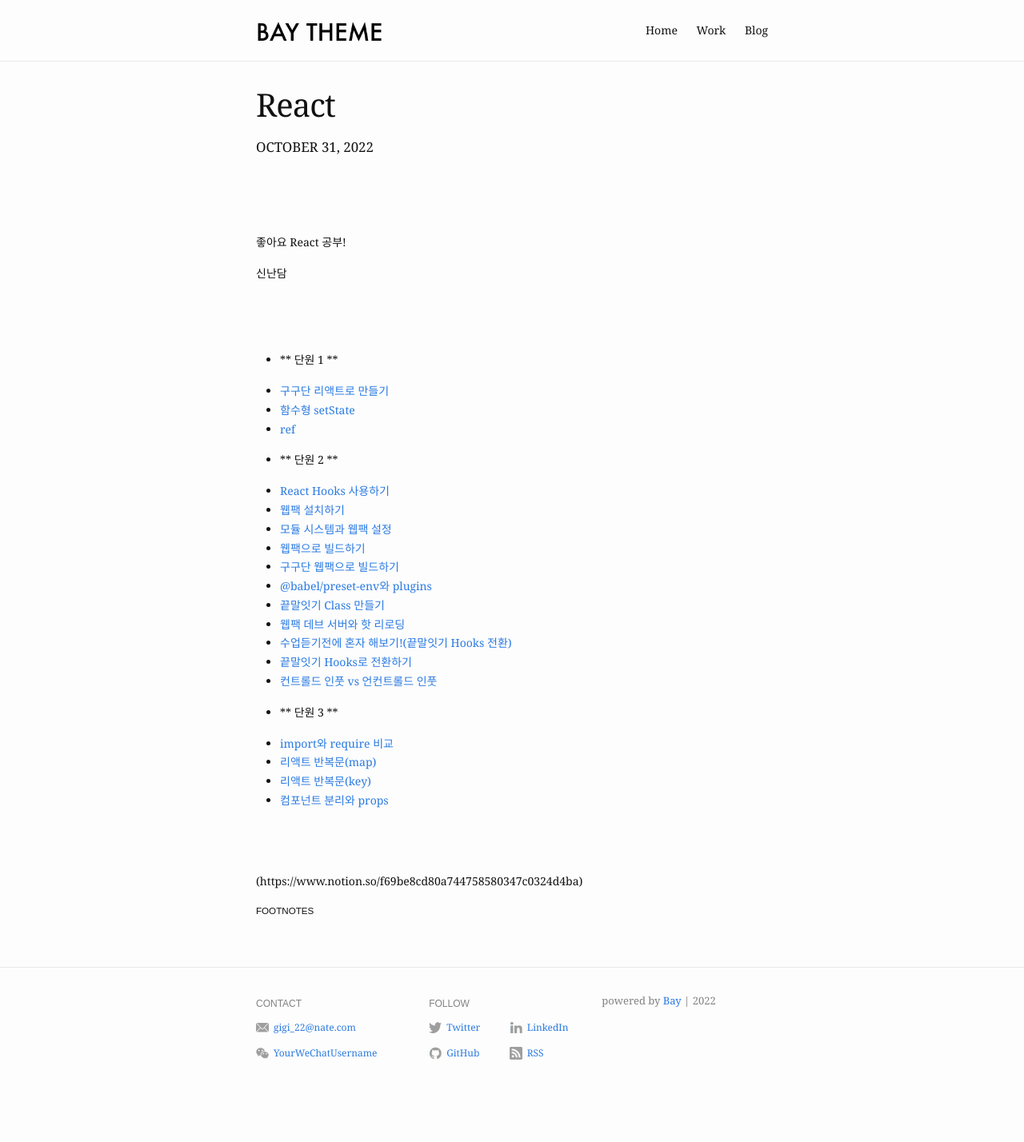
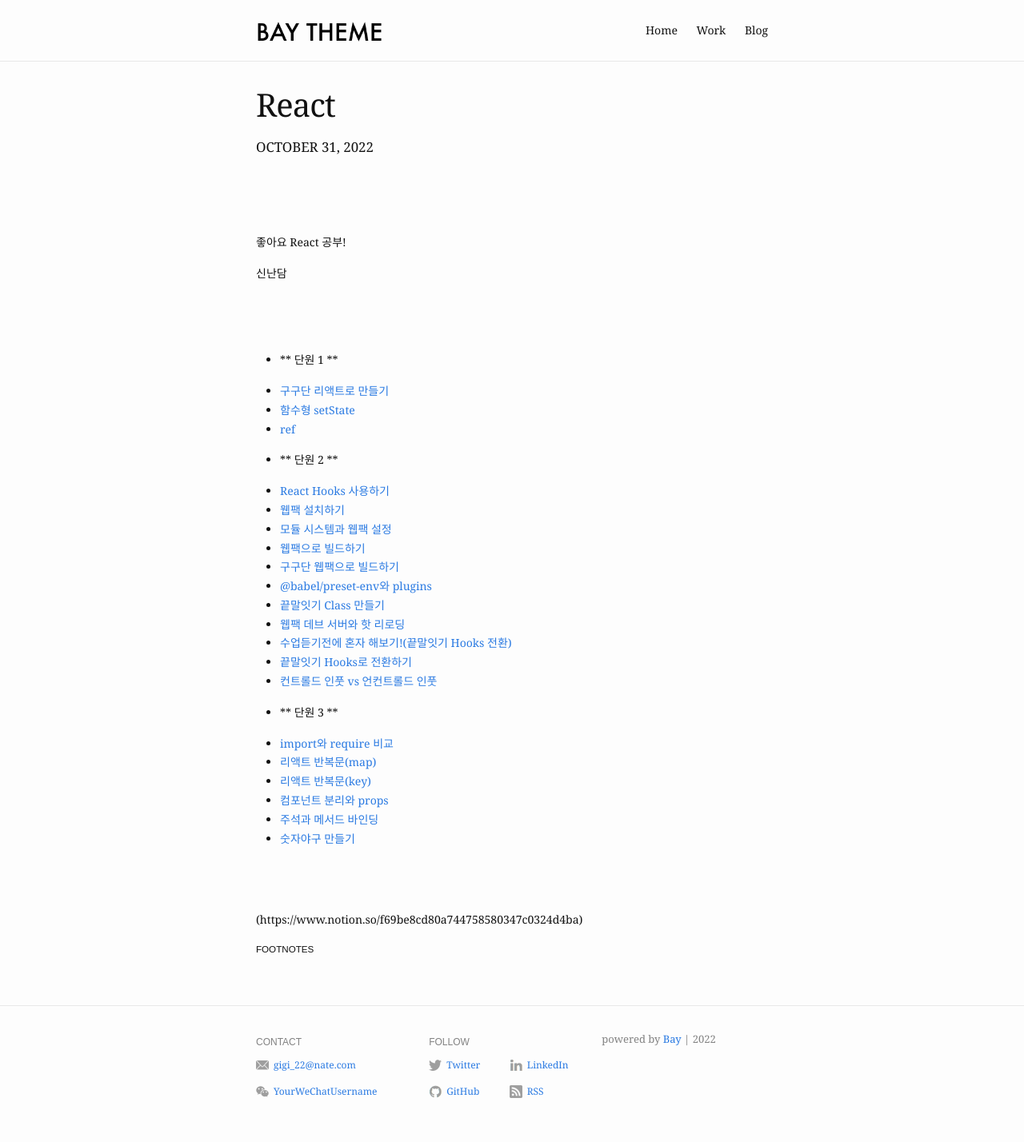
Before and after one commit to dorongkim/dorongkim.github.io, a Jekyll site: the page built from _posts/2022-10-31-React.md, in a window 1280 px wide. Shown: the whole page at 80% size. Built offline with Jekyll 4.4.1, drawn with Linux system fonts in a browser that asks for light colours; before the commit the page ends 1380 px from its top, so only the background shows below that.

Commit message:
주석과 메서드 바인딩&숫자야구 만들기

```diff
--- a/_posts/2022-10-31-React.md
+++ b/_posts/2022-10-31-React.md
@@ -41,6 +41,8 @@ blurb: "React"
 - [리액트 반복문(map)][link_react_web_16]
 - [리액트 반복문(key)][link_react_web_17]
 - [컴포넌트 분리와 props][link_react_web_18]
+- [주석과 메서드 바인딩][link_react_web_19]
+- [숫자야구 만들기][link_react_web_20]
 
 
 
```
Also changed, not shown: other parts of _posts/2022-10-31-React.md (+2 -0 lines).
